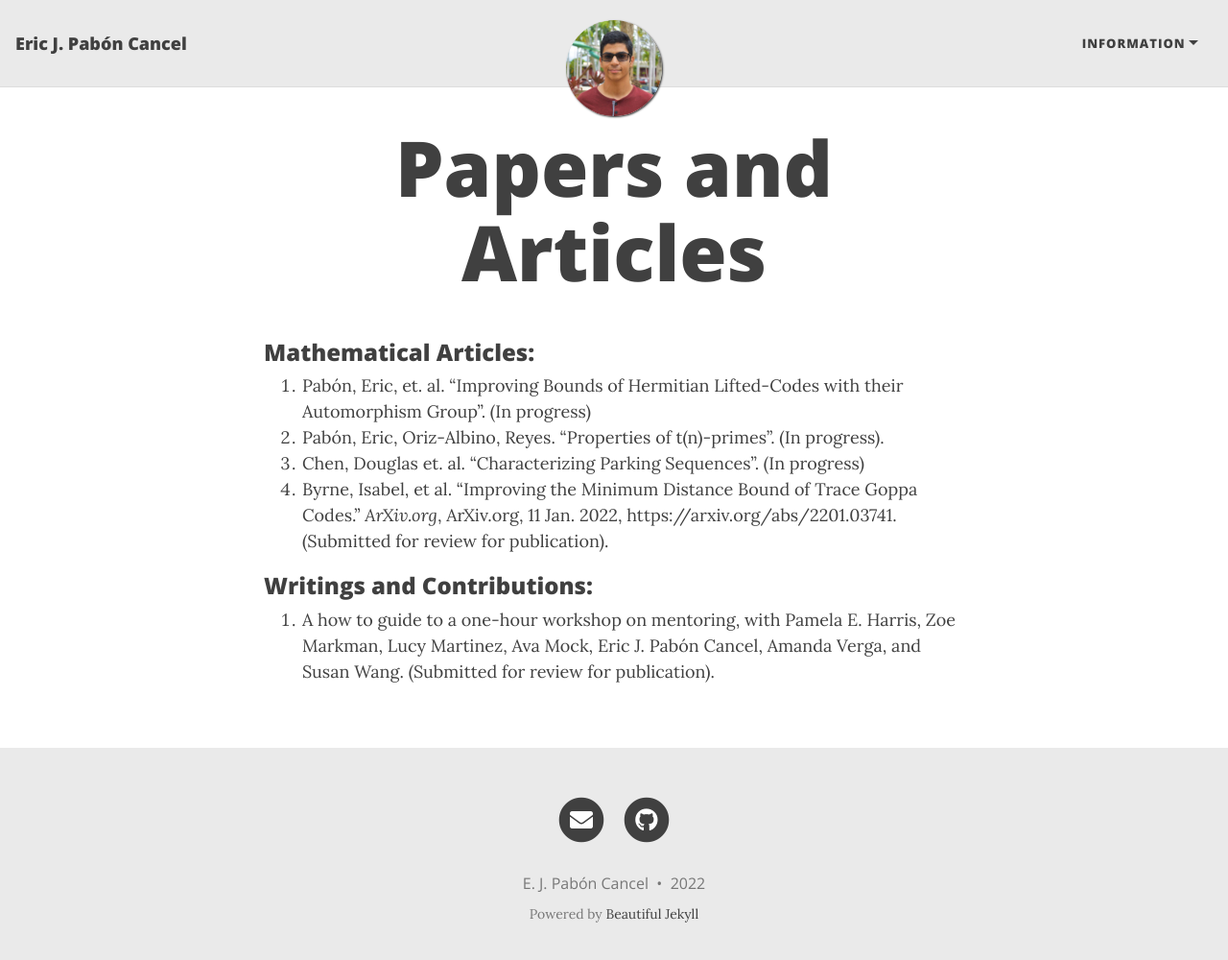
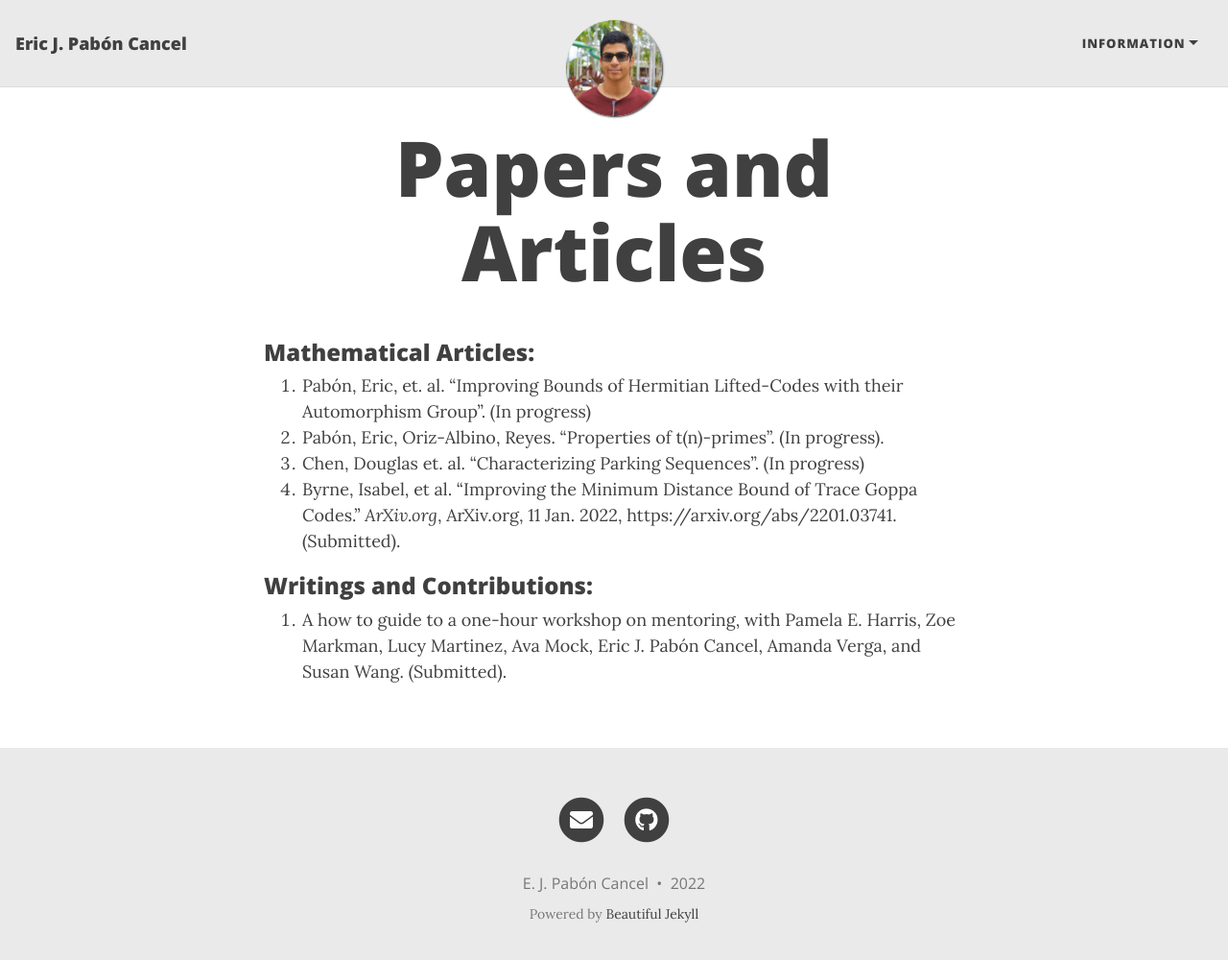
Before and after one commit to ejpaboncancel/ejpaboncancel-old.github.io, a Jekyll site: the page built from papers.md, in a window 1280 px wide and 1013 px high. Shown: the top 1000 px of the window at 96% size. Built offline with Jekyll 4.4.1, drawn with Linux system fonts in a browser that asks for light colours; nearby versions of some CDN libraries.

Commit message:
Update papers.md

```diff
--- a/papers.md
+++ b/papers.md
@@ -8,8 +8,8 @@ title: Papers and Articles
 1. Pabón, Eric, et. al. "Improving Bounds of Hermitian Lifted-Codes with their Automorphism Group". (In progress)
 2. Pabón, Eric, Oriz-Albino, Reyes. "Properties of t(n)-primes". (In progress).
 3. Chen, Douglas et. al. "Characterizing Parking Sequences". (In progress)
-4. Byrne, Isabel, et al. “Improving the Minimum Distance Bound of Trace Goppa Codes.” *ArXiv.org*, ArXiv.org, 11 Jan. 2022, https://arxiv.org/abs/2201.03741. (Submitted for review for publication).
+4. Byrne, Isabel, et al. “Improving the Minimum Distance Bound of Trace Goppa Codes.” *ArXiv.org*, ArXiv.org, 11 Jan. 2022, https://arxiv.org/abs/2201.03741. (Submitted).
 
 ### Writings and Contributions:
 
-1. A how to guide to a one-hour workshop on mentoring, with Pamela E. Harris, Zoe Markman, Lucy Martinez, Ava Mock, Eric J. Pabón Cancel, Amanda Verga, and Susan Wang. (Submitted for review for publication).
+1. A how to guide to a one-hour workshop on mentoring, with Pamela E. Harris, Zoe Markman, Lucy Martinez, Ava Mock, Eric J. Pabón Cancel, Amanda Verga, and Susan Wang. (Submitted).
```
